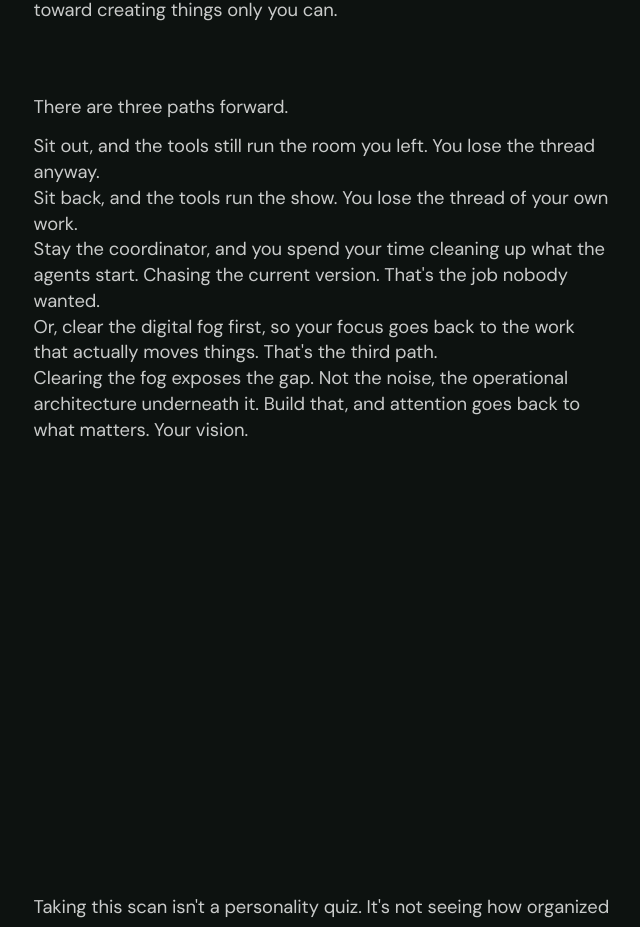
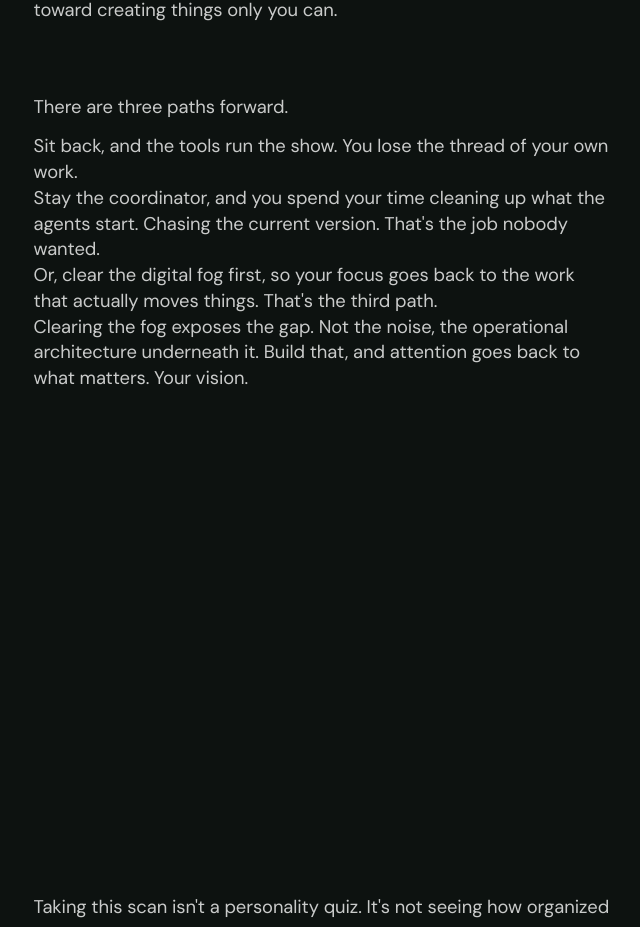
Before and after one commit to erikhinla/tbtx-next-ecosystem, a Next.js app: page /scrollcraft-demo in a window 1280 px wide. Shown: the part 2017-2944 px from the top of the page, without its empty margins (8-648 px from the left). Built offline with nearby package versions, Linux system fonts and the light colour scheme.

Commit message:
Remove invented Sit out line. Color the locked paths only.

```diff
--- a/src/components/WhyJourney.tsx
+++ b/src/components/WhyJourney.tsx
@@ -20,9 +20,6 @@ export function StakesCopy() {
       <p className="tbtx-why__lead">There are three paths forward.</p>
       <div className="tbtx-why__paths">
         <p className="tbtx-why__path tbtx-why__path--mist">
-          Sit out, and the tools still run the room you left. You lose the thread anyway.
-        </p>
-        <p className="tbtx-why__path tbtx-why__path--ember">
           Sit back, and the tools run the show. You lose the thread of your own work.
         </p>
         <p className="tbtx-why__path tbtx-why__path--ember">
```
